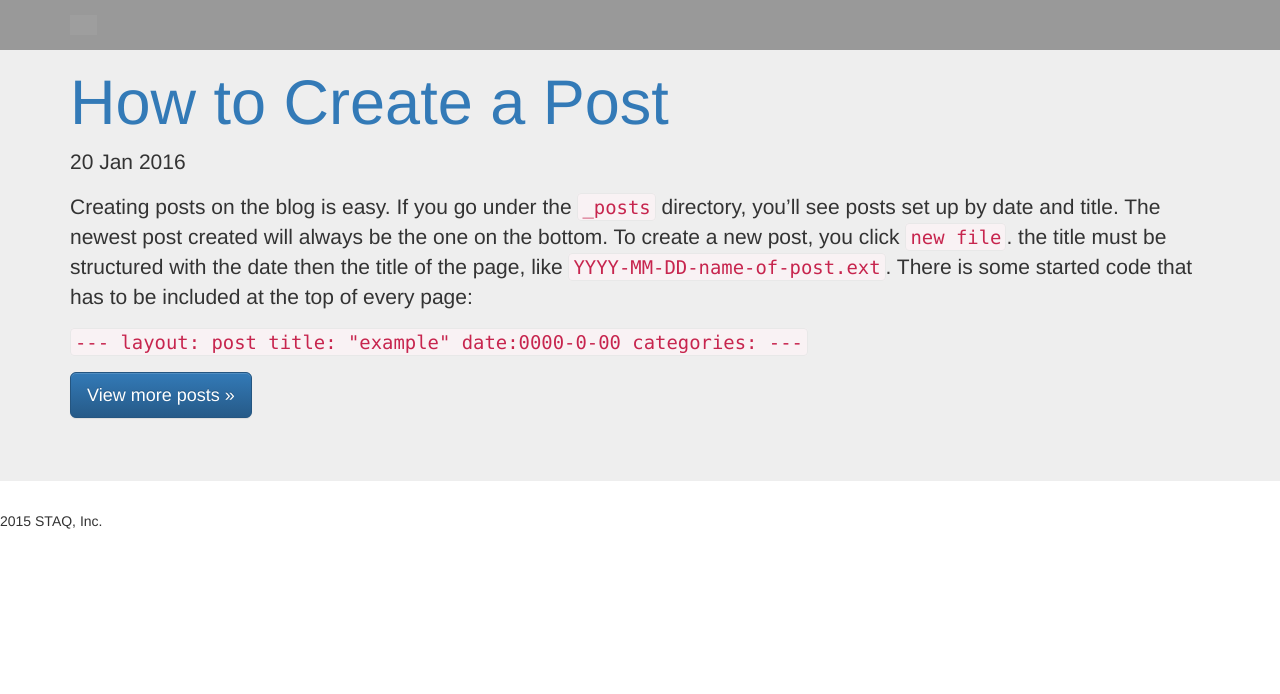
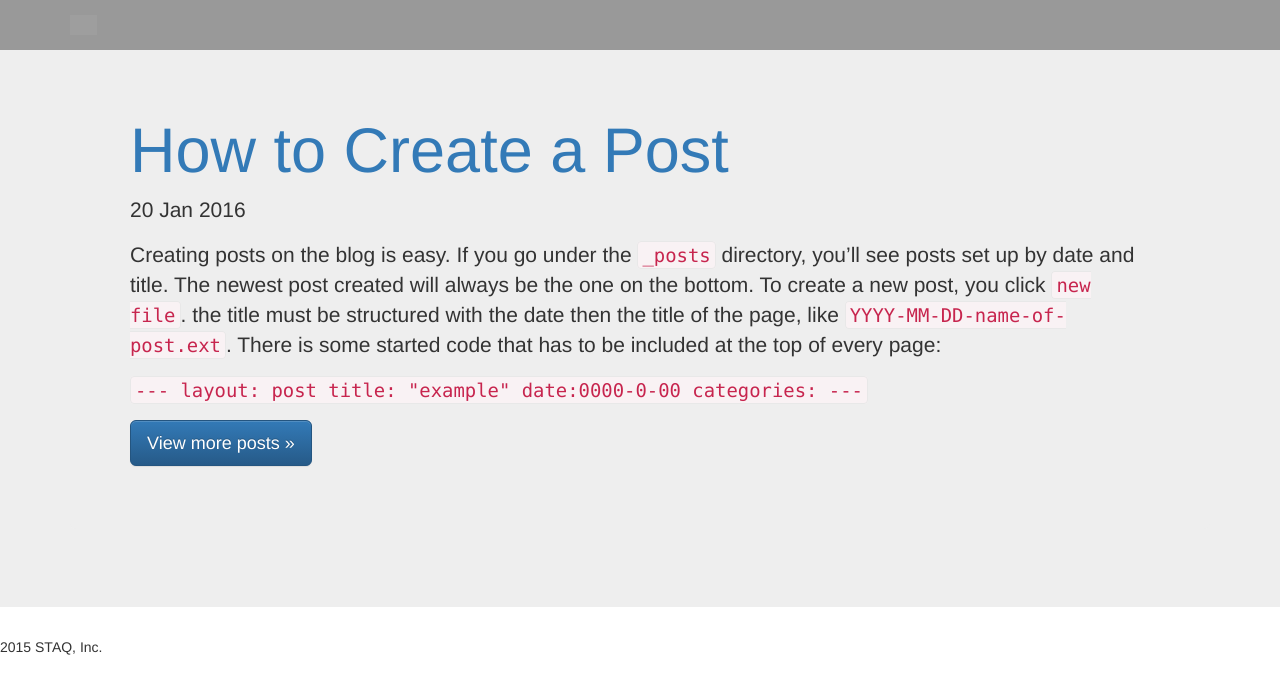
Before and after one commit to marissanbush1/staq, a Jekyll site: the page built from index.html, in a window 1280 px wide. Shown: the top 694 px of the page. Built offline with Jekyll 4.4.1, drawn with Linux system fonts in a browser that asks for light colours; grey boxes are pictures that could not be loaded.

```diff
--- a/index.html
+++ b/index.html
@@ -1,7 +1,7 @@
 ---
 layout: default
 ---
-<div class="index">
+<div class="jumbotron">
   {% for post in site.posts limit:1%}
   <h1><a href="{{ post.url | prepend: site.baseurl }}">{{ post.title }}</a></h1>
   <p class="author">
```
